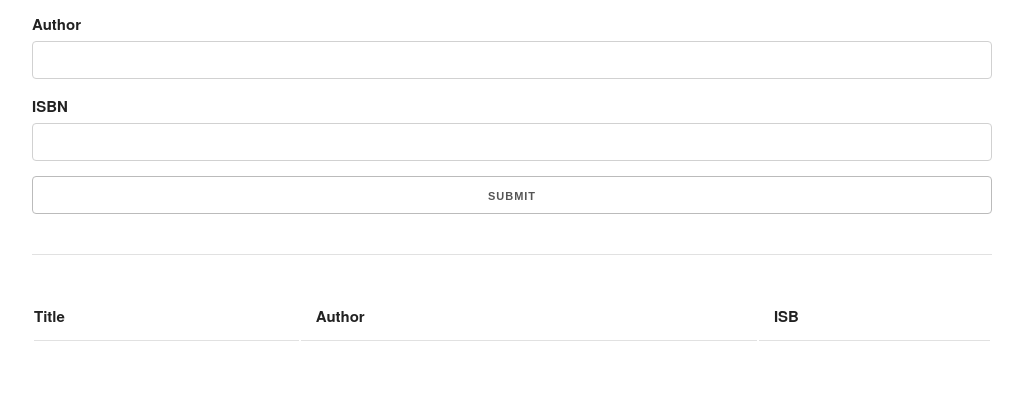
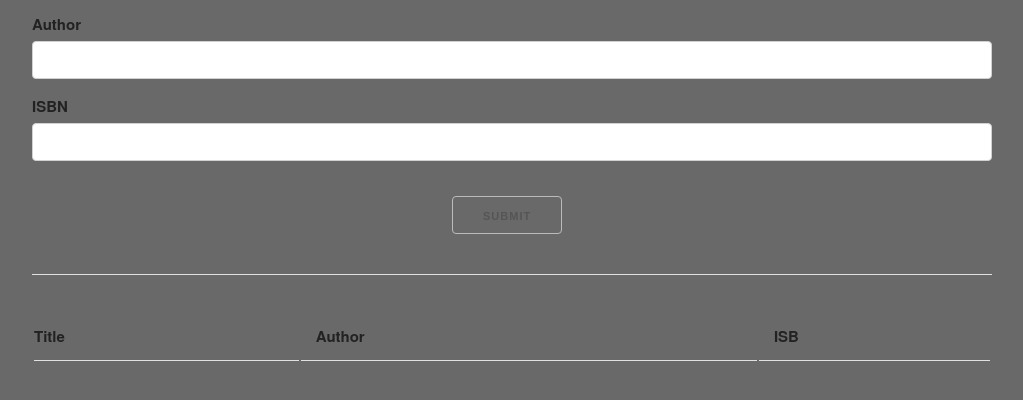
Before and after one commit to Aktilekko/booklist, a plain HTML site: page index.html in a window 1280 px wide. Shown: the part 158-558 px from the top of the page, without its empty margins (128-1151 px from the left). Drawn offline with nearby package versions, Linux system fonts and the light colour scheme.

Commit message:
modofied app

```diff
--- a/css/style.css
+++ b/css/style.css
@@ -1,3 +1,7 @@
+body {
+  background-color: dimgrey;
+}
+
 .success,
 .error {
   color: white;
@@ -12,3 +16,8 @@
 .error {
   background-color: red;
 }
+
+.btn {
+  margin-top: 20px;
+  margin-left: 420px;
+}
--- a/index.html
+++ b/index.html
@@ -25,7 +25,7 @@
           <input type="text" id="isbn" class="u-full-width">
         </div>
         <div>
-          <button class="u-full-width" type="submit">Submit</button>
+          <button class="btn"  type="submit">Submit</button>
         </div>
       </form>
       <hr>
```
